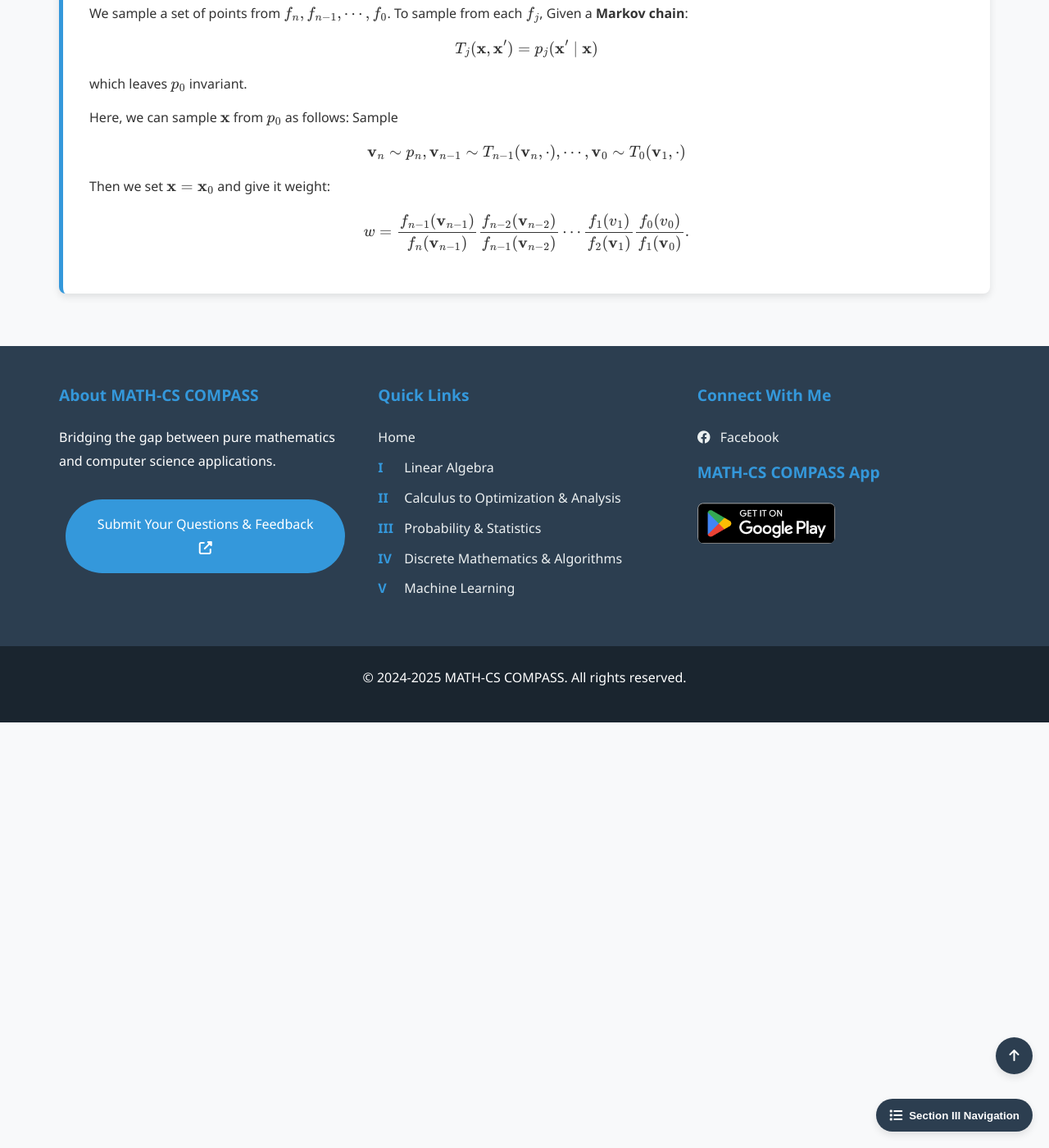
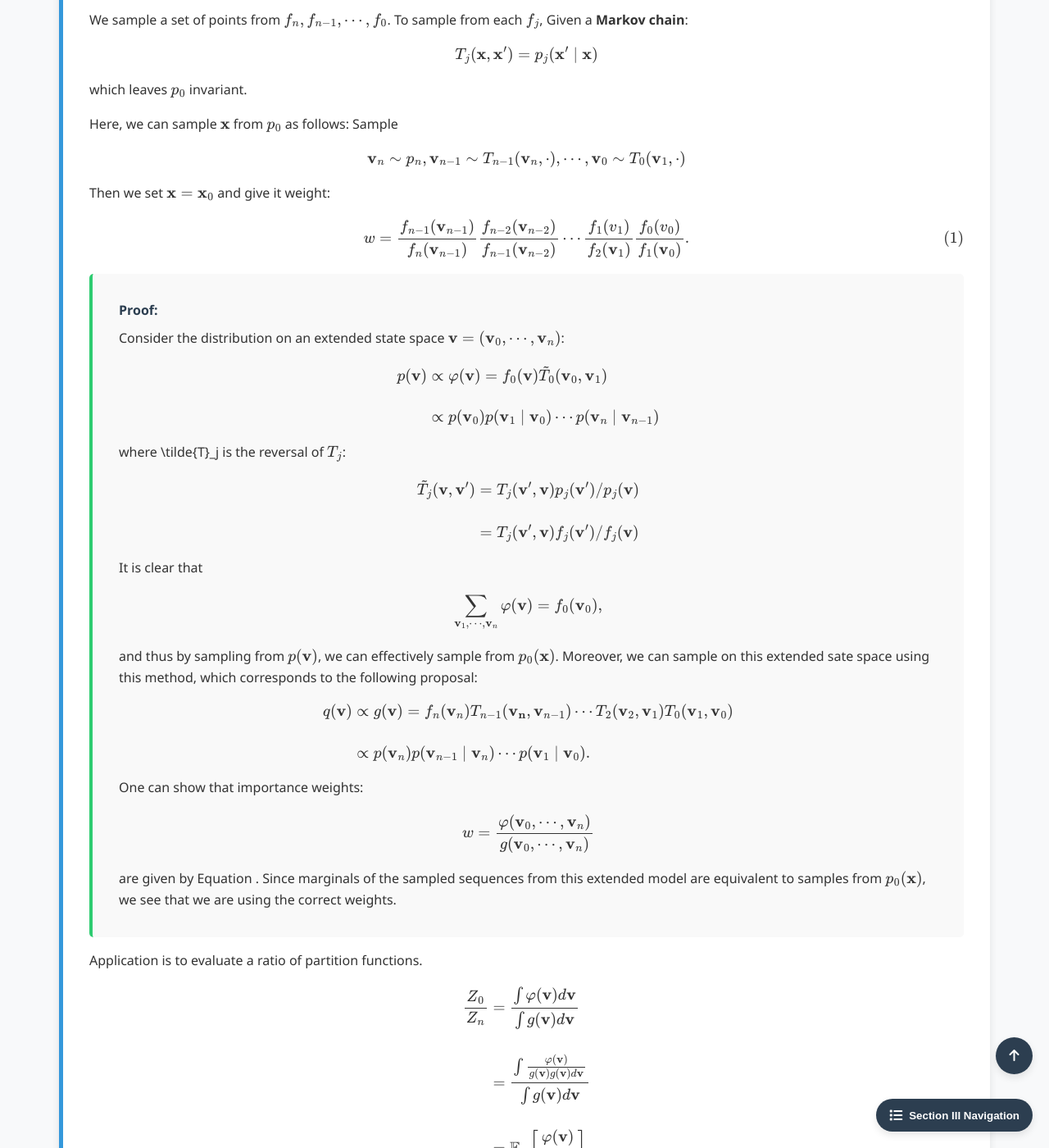
Before and after one commit to Yusukey01/yusukey01.github.io, a Jekyll site: the page built from Mathematics/Probability/importance_sampling.html, in a window 1280 px wide and 1400 px high, scrolled down 7729 px. Shown: the whole window at 82% size. Built offline with Jekyll 4.4.1, drawn with Linux system fonts in a browser that asks for light colours; some of the changed text lies outside the part shown.

Commit message:
making Importance sampling, AIS

```diff
--- a/Mathematics/Probability/importance_sampling.html
+++ b/Mathematics/Probability/importance_sampling.html
@@ -539,9 +539,61 @@ uses_python: false
                     \]
                     Then we set \(\mathbf{x} = \mathbf{x}_0\) and give it weight:
                     \[
-                    w = \frac{f_{n-1}(\mathbf{v}_{n-1})}{f_n(\mathbf{v}_{n-1})}\frac{f_{n-2}(\mathbf{v}_{n-2})}{f_{n-1}(\mathbf{v}_{n-2})}\cdots\frac{f_1(v_1)}{f_2(\mathbf{v}_1)}\frac{f_0(v_0)}{f_1(\mathbf{v}_0)}.
+                    w = \frac{f_{n-1}(\mathbf{v}_{n-1})}{f_n(\mathbf{v}_{n-1})}\frac{f_{n-2}(\mathbf{v}_{n-2})}{f_{n-1}(\mathbf{v}_{n-2})}\cdots\frac{f_1(v_1)}{f_2(\mathbf{v}_1)}\frac{f_0(v_0)}{f_1(\mathbf{v}_0)}. \tag{1}
                     \]
                 </p>
+
+                 <div class="proof">
+                    <span class="proof-title">Proof:</span>
+                    Consider the distribution on an extended state space \(\mathbf{v} = (\mathbf{v}_0, \cdots, \mathbf{v}_n)\):
+                    \[
+                    \begin{align*}
+                    p(\mathbf{v}) &\propto \varphi(\mathbf{v}) = f_0(\mathbf{v})\tilde{T}_0 (\mathbf{v}_0, \mathbf{v}_1) \\\\
+                                  &\propto p(\mathbf{v}_0)p(\mathbf{v}_1 \mid \mathbf{v}_0) \cdots p(\mathbf{v}_n \mid \mathbf{v}_{n-1})
+                    \end{align*}
+                    \]
+                    where \tilde{T}_j is the reversal of \(T_j\):
+                    \[
+                    \begin{align*}
+                    \tilde{T}_j(\mathbf{v}, \mathbf{v}') &= T_j(\mathbf{v}', \mathbf{v})p_j(\mathbf{v}') / p_j(\mathbf{v}) \\\\
+                                                         &=  T_j(\mathbf{v}', \mathbf{v})f_j(\mathbf{v}') / f_j(\mathbf{v})
+                    \end{align*}
+                    \]
+                    It is clear that
+                    \[
+                    \sum_{\mathbf{v}_1, \cdots, \mathbf{v}_n} \varphi(\mathbf{v}) = f_0(\mathbf{v}_0),
+                    \]
+                    and thus by sampling from \(p(\mathbf{v})\), we can effectively sample from \(p_0(\mathbf{x})\).  Moreover, we can sample
+                    on this extended sate space using this method, which corresponds to the following proposal:
+                    \[
+                    \begin{align*}
+                    q(\mathbf{v}) &\propto g(\mathbf{v}) = f_n(\mathbf{v}_n)T_{n-1}(\mathbf{v_n}, \mathbf{v}_{n-1})\cdots T_2(\mathbf{v}_2, \mathbf{v}_1)T_0(\mathbf{v}_1, \mathbf{v}_0) \\\\
+                                  &\propto p(\mathbf{v}_n)p(\mathbf{v}_{n-1} \mid \mathbf{v}_n)\cdots p(\mathbf{v}_1 \mid \mathbf{v}_0).
+                    \end{align*}
+                    \]
+                    One can show that importance weights:
+                    \[
+                    w = \frac{\varphi(\mathbf{v}_0, \cdots, \mathbf{v}_n)}{g(\mathbf{v}_0, \cdots, \mathbf{v}_n)}
+                    \]
+                    are given by Equation \(\tag{1}\). Since marginals of the sampled sequences from this extended model are equivalent to
+                    samples from \(p_0(\mathbf{x})\), we see that we are using the correct weights.
+                 </div>
+                 <p>
+                    Application is to evaluate a ratio of partition functions.
+                    \[
+                    \begin{align*}
+                    \frac{Z_0}{Z_n} &= \frac{\int \varphi(\mathbf{v})d\mathbf{v}}{\int g(\mathbf{v})d\mathbf{v}} \\\\
+                                    &= \frac{\int \frac{\varphi(\mathbf{v})}{g(\mathbf{v})g(\mathbf{v})d\mathbf{v}}} {\int g(\mathbf{v})d\mathbf{v}} \\\\
+                                    &= \mathbb{E}_g \left[ \frac{\varphi(\mathbf{v})}{g(\mathbf{v})}\right] \\\\
+                                    &\approx \frac{1}{S}\sum_{s=1}^S W_s.
+                    \end{align*}
+                    \]
+                    where \(W_s = \varphi(\mathbf{v}_s) / g(\mathbf{v}_S)\).
+                 </p>
+                 <p>
+                    If \(f_0\) is a prior and \(f_n\) is the posterior, we can setimate \(Z_n = p(\mathcal{D})\) using the above equation,
+                    provided the prior has a known normalization constant \(Z_0\).
+                 </p>
 
              </section>
 
```
